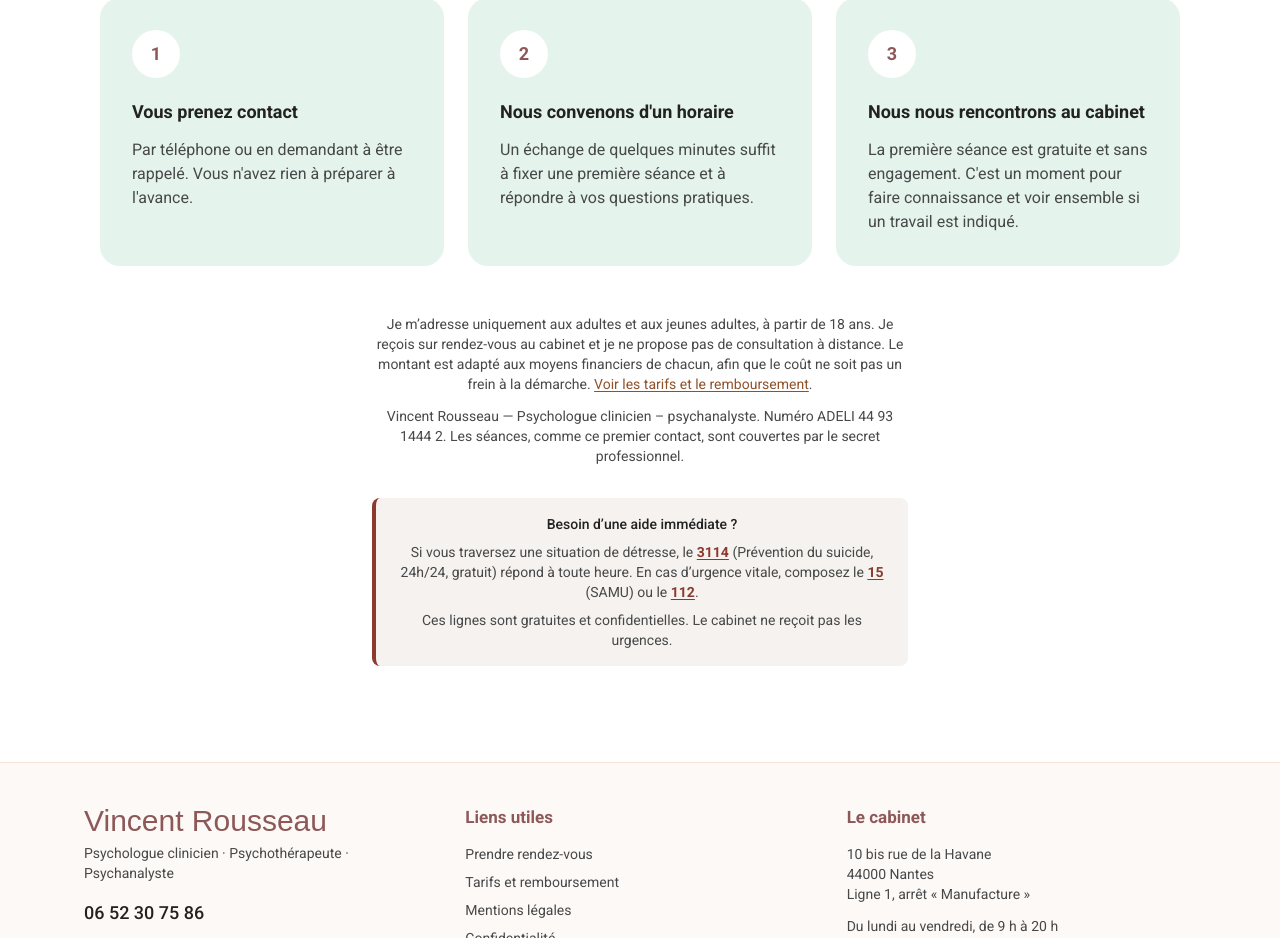
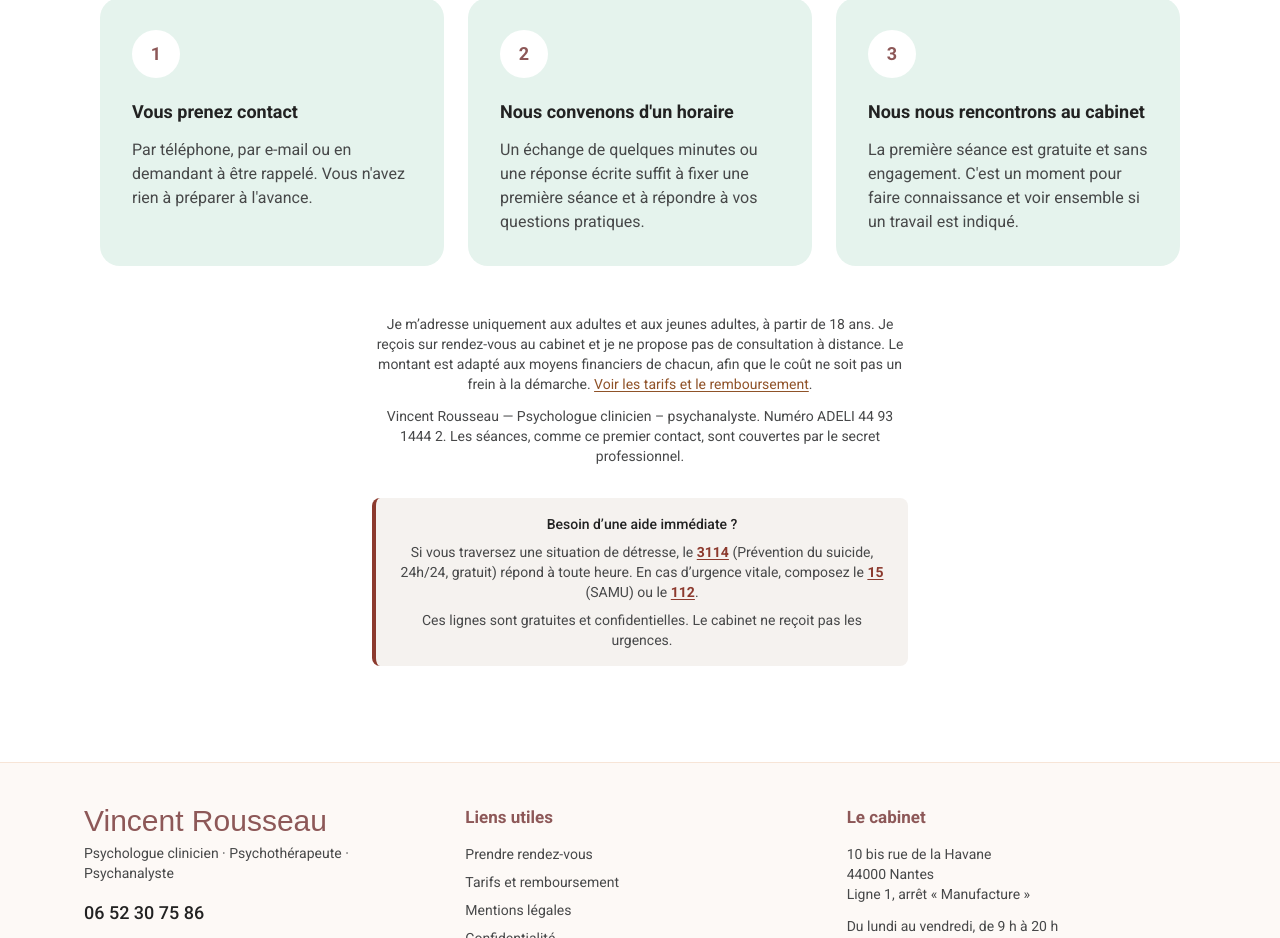
Before and after one commit to Clickzou/vincentrousseauspy, a Next.js app: page /rendez-vous-psychologue-nantes in a window 1280 px wide. Shown: the part 2319-3257 px from the top of the page. Built offline with nearby package versions, Linux system fonts and the light colour scheme; no server answers; a web font is replaced by a local one.

Commit message:
Rendez-vous : l'e-mail entre dans « Ce qui se passe ensuite »
Co-Authored-By: Claude Opus 5.5 <noreply@anthropic.com>

```diff
--- a/src/app/rendez-vous-psychologue-nantes/page.tsx
+++ b/src/app/rendez-vous-psychologue-nantes/page.tsx
@@ -63,12 +63,15 @@ export const metadata: Metadata = {
 const ETAPES = [
   {
     titre: "Vous prenez contact",
-    texte: "Par téléphone ou en demandant à être rappelé. Vous n'avez rien à préparer à l'avance.",
+    texte:
+      "Par téléphone, par e-mail ou en demandant à être rappelé. Vous n'avez rien à " +
+      "préparer à l'avance.",
   },
   {
     titre: "Nous convenons d'un horaire",
     texte:
-      "Un échange de quelques minutes suffit à fixer une première séance et à " +
+      "Un échange de quelques minutes ou une réponse écrite suffit à fixer une " +
+      "première séance et à " +
       "répondre à vos questions pratiques.",
   },
   {
```
